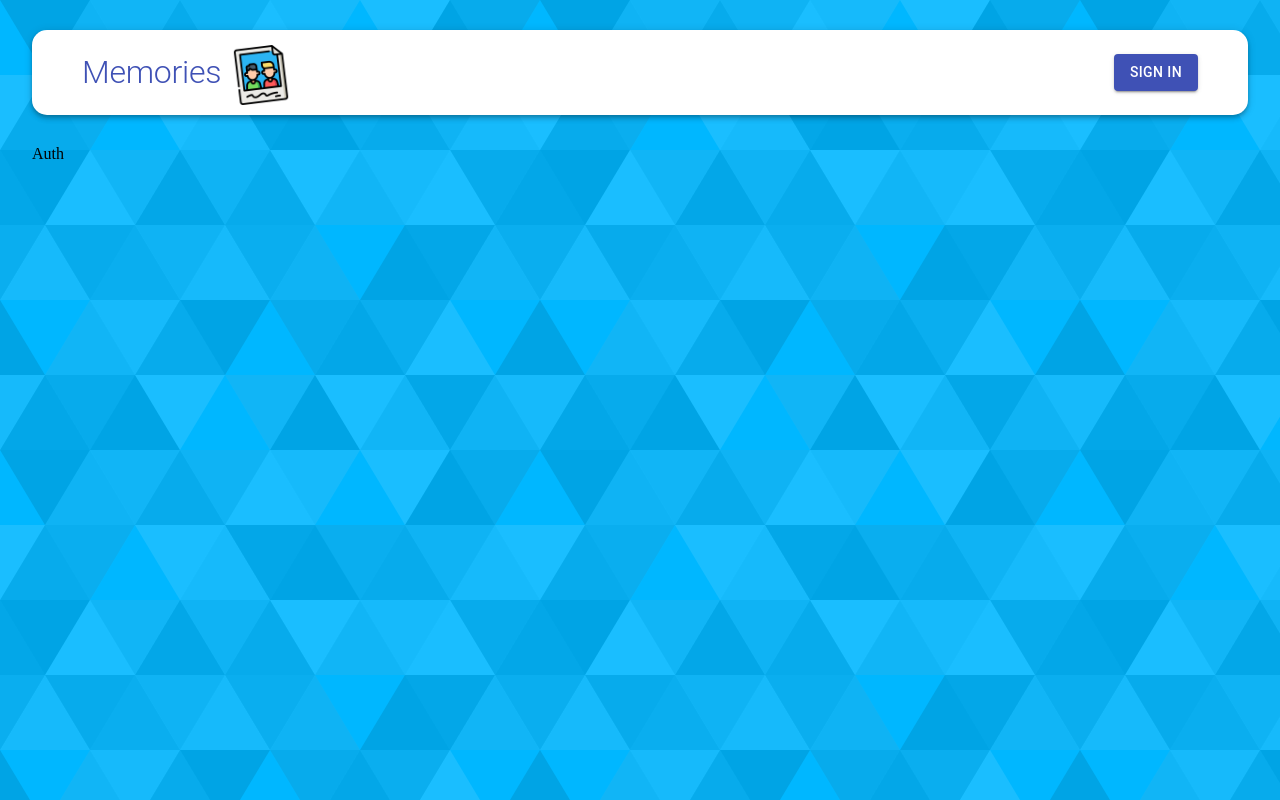
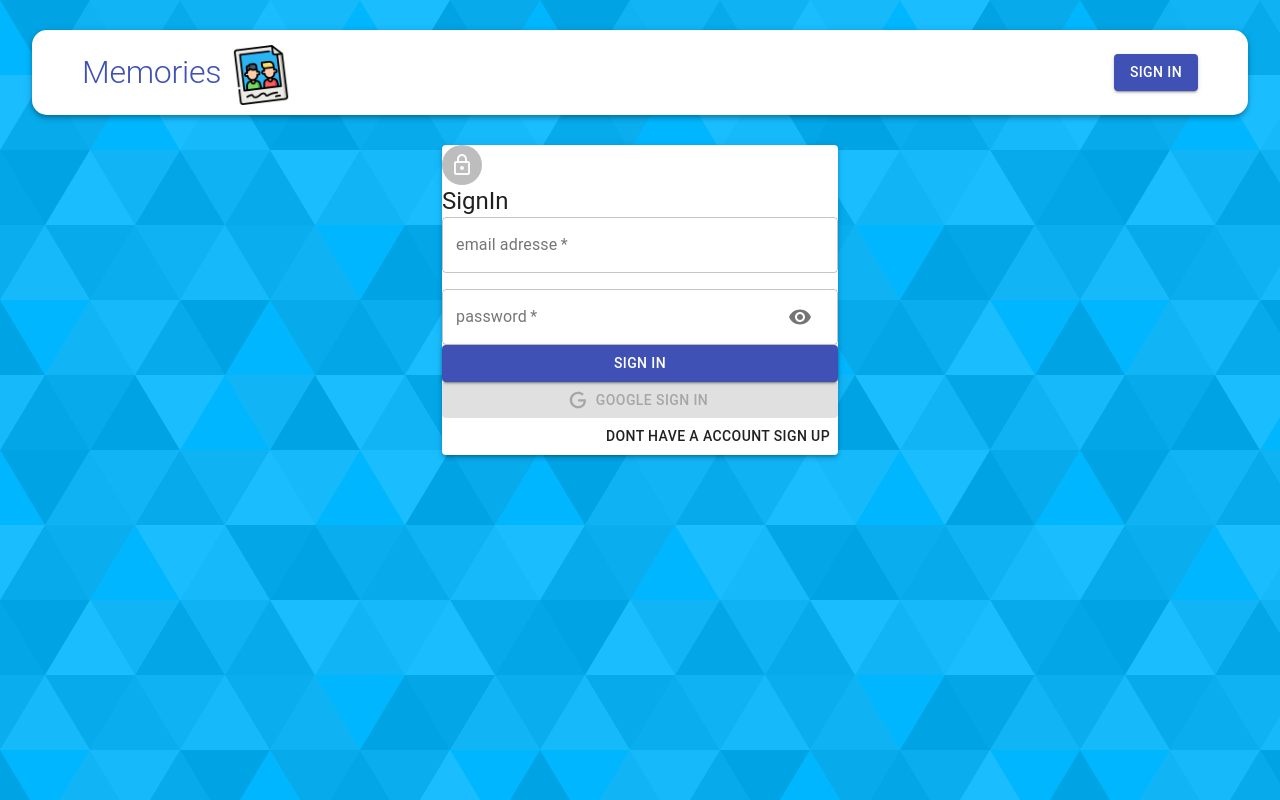
Before and after one commit to kensamaa/Memories_MERN, a React (Create React App) app in the folder client/: page /auth in a window 1280 px wide. Built offline with nearby package versions, Linux system fonts and the light colour scheme.

Commit message:
adding auth using google auth

```diff
--- a/client/src/components/Auth/Auth.js
+++ b/client/src/components/Auth/Auth.js
@@ -1,8 +1,134 @@
-import React from "react";
+import React, { useState } from "react";
+import {
+  Container,
+  Typography,
+  Grid,
+  Avatar,
+  Paper,
+  Button,
+} from "@material-ui/core";
+import { GoogleLogin } from "react-google-login";
+import LockOutlinedIcon from "@material-ui/icons/LockOutlined";
+import useStyles from "./styles.js";
+import Input from "./Input";
+import Icon from "./icon.js";
+import { useDispatch } from "react-redux";
+import { useHistory } from "react-router-dom";
 
 const Auth = () => {
-  const state = null;
-  return <div>Auth</div>;
+  const [showPassword, setShowPassword] = useState(false);
+  const classes = useStyles();
+  const [isSignup, setIsSigneUp] = useState(false);
+  const history = useHistory();
+  const dispatch = useDispatch();
+  const handlSubmit = () => {};
+  const handleChange = () => {};
+  const switchMode = () => {
+    setIsSigneUp((revIsSignup) => !revIsSignup);
+    HandleShowPassword(false);
+  };
+  //if it off turn it on if on turn it off
+  const HandleShowPassword = () =>
+    setShowPassword((prevShowPassword) => !prevShowPassword);
+  const googleSuccess = async (res) => {
+    const result = res?.profileObj; //if we do not use ?. it will say cannot get property profileobj of undifined
+    const token = res?.tokenId;
+    try {
+      dispatch({ type: "AUTH", data: { result, token } });
+      //redirect to main home
+      history.push("/");
+    } catch (error) {
+      console.log(error);
+    }
+  };
+  const googlefailure = (error) => {
+    console.log(error);
+    console.log("google sign in was unsuccessful . try later");
+  };
+  return (
+    <Container component="main" maxWidth="xs">
+      <Paper classename={classes.paper} elevation={3}>
+        <Avatar classename={classes.avatar}>
+          <LockOutlinedIcon />
+        </Avatar>
+        <Typography variant="h5">{isSignup ? "SignUp" : "SignIn"}</Typography>
+        <form classename={classes.form} onSubmit={handlSubmit}>
+          <Grid container spacing={2}>
+            {isSignup && (
+              <>
+                <Input
+                  name="firstName"
+                  label="First Name"
+                  handlechange={handleChange}
+                  autoFocus
+                  half
+                />
+                <Input
+                  name="firstName"
+                  label="First Name"
+                  handlechange={handleChange}
+                  half
+                />
+              </>
+            )}
+            <Input
+              name="email"
+              label="email adresse"
+              handlechange={handleChange}
+              type="email"
+            />
+            <Input
+              name="password"
+              label="password"
+              handlechange={handleChange}
+              type={showPassword ? "text" : "password"}
+              HandleShowPassword={HandleShowPassword}
+            />
+            {isSignup && (
+              <Input
+                name="confirmPassword"
+                label="repeat password"
+                handlechange={handleChange}
+                type="password"
+              />
+            )}
+          </Grid>
+
+          <Button type="submit" fullWidth variant="contained" color="primary">
+            {isSignup ? "Sign up" : "Sign in"}
+          </Button>
+          <GoogleLogin
+            clientId="545802733651-ees9ae2329v1m7so461h2cctv3uh7neh.apps.googleusercontent.com"
+            render={(renderProps) => (
+              <Button
+                classename={classes.googleButton}
+                color="primary"
+                fullWidth
+                onClick={renderProps.onClick}
+                disabled={renderProps.disabled}
+                startIcon={<Icon />}
+                variant="contained"
+              >
+                Google Sign In
+              </Button>
+            )}
+            onSuccess={googleSuccess}
+            onFailure={googlefailure}
+            cookiePolicy="single_host_origin"
+          />
+          <Grid container justifyContent="flex-end">
+            <Grid item>
+              <Button onClick={switchMode}>
+                {isSignup
+                  ? "already have a account sign in "
+                  : "dont have a account sign up"}
+              </Button>
+            </Grid>
+          </Grid>
+        </form>
+      </Paper>
+    </Container>
+  );
 };
 
 export default Auth;
--- /dev/null
+++ b/client/src/components/Auth/Input.js
@@ -0,0 +1,44 @@
+import React from "react";
+import { Grid, TextField, InputAdornment, IconButton } from "@material-ui/core";
+import Visibility from "@material-ui/icons/Visibility";
+import VisibilityOff from "@material-ui/icons/VisibilityOff";
+
+const Input = ({
+  name,
+  handleChange,
+  label,
+  half,
+  autuFocus,
+  type,
+  HandleShowPassword,
+}) => {
+  return (
+    <Grid item xs={12} sm={half ? 6 : 12}>
+      <TextField
+        name={name}
+        variant="outlined"
+        handlechange={handleChange}
+        fullWidth
+        label={label}
+        required
+        autoFocus={autuFocus}
+        type={type} //when second value of condition is null replace ? with &&
+        InputProps={
+          name === "password"
+            ? {
+                endAdornment: (
+                  <InputAdornment position="end">
+                    <IconButton onClick={HandleShowPassword}>
+                      {type === "password" ? <Visibility /> : <VisibilityOff />}
+                    </IconButton>
+                  </InputAdornment>
+                ),
+              }
+            : null
+        }
+      />
+    </Grid>
+  );
+};
+
+export default Input;
--- /dev/null
+++ b/client/src/components/Auth/icon.js
@@ -0,0 +1,12 @@
+import React from "react";
+
+const icon = () => (
+  <svg style={{ width: "20px", height: "20px" }} viewBox="0 0 24 24">
+    <path
+      fill="currentColor"
+      d="M21.35,11.1H12.18V13.83H18.69C18.36,17.64 15.19,19.27 12.19,19.27C8.36,19.27 5,16.25 5,12C5,7.9 8.2,4.73 12.2,4.73C15.29,4.73 17.1,6.7 17.1,6.7L19,4.72C19,4.72 16.56,2 12.1,2C6.42,2 2.03,6.8 2.03,12C2.03,17.05 6.16,22 12.25,22C17.6,22 21.5,18.33 21.5,12.91C21.5,11.76 21.35,11.1 21.35,11.1V11.1Z"
+    />
+  </svg>
+);
+
+export default icon;
--- a/client/src/components/Auth/styles.js
+++ b/client/src/components/Auth/styles.js
@@ -0,0 +1,30 @@
+import { makeStyles } from "@material-ui/core/styles";
+
+export default makeStyles((theme) => ({
+  paper: {
+    marginTop: theme.spacing(8),
+    display: "flex",
+    flexDirection: "column",
+    alignItems: "center",
+    padding: theme.spacing(2),
+  },
+  root: {
+    "& .MuiTextField-root": {
+      margin: theme.spacing(1),
+    },
+  },
+  avatar: {
+    margin: theme.spacing(1),
+    backgroundColor: theme.palette.secondary.main,
+  },
+  form: {
+    width: "100%", // Fix IE 11 issue.
+    marginTop: theme.spacing(3),
+  },
+  submit: {
+    margin: theme.spacing(3, 0, 2),
+  },
+  googleButton: {
+    marginBottom: theme.spacing(2),
+  },
+}));
--- a/client/src/components/Home/Home.js
+++ b/client/src/components/Home/Home.js
@@ -2,7 +2,7 @@
 import { Container, Grow, Grid } from "@material-ui/core";
 import Posts from "../posts/Posts";
 import Form from "../form/Form";
-import useStyles from "../../styles";
+import useStyles from "./styles";
 import { useDispatch } from "react-redux";
 import { getPosts } from "../../actions/posts";
 
@@ -21,7 +21,7 @@
         <Grid
           container
           className={classes.mainContainer}
-          justify="space-between"
+          justifyContent="space-between"
           alignItems="stretch"
           spacing={3}
         >
--- /dev/null
+++ b/client/src/components/Home/styles.js
@@ -0,0 +1,20 @@
+import { makeStyles } from "@material-ui/core/styles";
+
+export default makeStyles((theme) => ({
+  appBarSearch: {
+    borderRadius: 4,
+    marginBottom: "1rem",
+    display: "flex",
+    padding: "16px",
+  },
+  pagination: {
+    borderRadius: 4,
+    marginTop: "1rem",
+    padding: "16px",
+  },
+  gridContainer: {
+    [theme.breakpoints.down("xs")]: {
+      flexDirection: "column-reverse",
+    },
+  },
+}));
--- a/client/src/components/navbar/Navbar.js
+++ b/client/src/components/navbar/Navbar.js
@@ -1,20 +1,27 @@
-import {
-  Container,
-  AppBar,
-  Typography,
-  Grow,
-  Grid,
-  Toolbar,
-  Avatar,
-  Button,
-} from "@material-ui/core";
-import { Link } from "react-router-dom";
+import { AppBar, Typography, Toolbar, Avatar, Button } from "@material-ui/core";
+import { Link, useHistory, useLocation } from "react-router-dom";
 import useStyles from "./style.js";
-import React from "react";
+import React, { useState, useEffect } from "react";
 import memories from "../../imgs/memories.png";
+import { useDispatch } from "react-redux";
+
 const Navbar = () => {
   const classes = useStyles();
-  const user = null;
+  const [user, setUser] = useState(JSON.parse(localStorage.getItem("profile"))); //get data from local storage
+  const dispatch = useDispatch();
+  const history = useHistory();
+  const location = useLocation();
+  //const user = null;
+  useEffect(() => {
+    const token = user?.token;
+    //jwt
+    setUser(JSON.parse(localStorage.getItem("profile")));
+  }, [location]);
+  const logout = () => {
+    dispatch({ type: "LOGOUT" });
+    history.push("/");
+    setUser(null);
+  };
   return (
     <AppBar className={classes.appBar} position="static" color="inherit">
       <div className={classes.brandContainer}>
@@ -48,6 +55,7 @@
               variant="contained"
               className={classes.logout}
               color="secondary"
+              onClick={logout}
             >
               Logout
             </Button>
--- a/client/src/constants/actionTypes.js
+++ b/client/src/constants/actionTypes.js
@@ -3,3 +3,5 @@
 export const DELETE = "DELETE";
 export const FETCH_ALL = "FETCH_ALL";
 export const LIKE = "LIKE";
+export const AUTH = "AUTH";
+export const LOGOUT = "LOGOUT";
--- /dev/null
+++ b/client/src/reducers/auth.js
@@ -0,0 +1,16 @@
+import { LOGOUT, AUTH } from "../constants/actionTypes";
+
+const authReducer = (state = { authData: null }, action) => {
+  switch (action.type) {
+    case AUTH:
+      localStorage.setItem("profile", JSON.stringify({ ...action?.data }));
+      console.log(action?.data);
+      return { ...state, authData: action?.data };
+    case LOGOUT:
+      localStorage.clear();
+      return { ...state, authData: null };
+    default:
+      return state;
+  }
+};
+export default authReducer;
--- a/client/src/reducers/index.js
+++ b/client/src/reducers/index.js
@@ -1,5 +1,7 @@
 import { combineReducers } from "redux";
 import posts from "./posts.js";
+import auth from "./auth";
 export default combineReducers({
   posts,
+  auth,
 });
```
